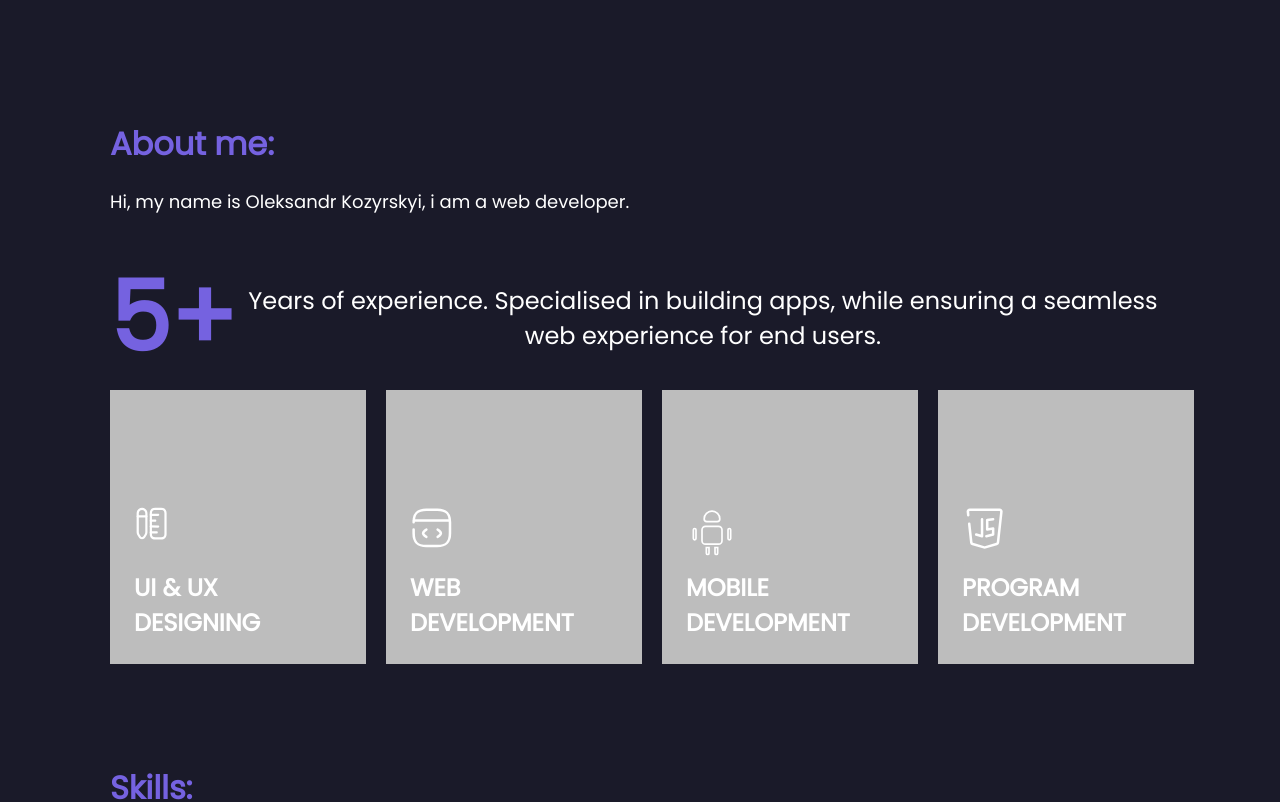
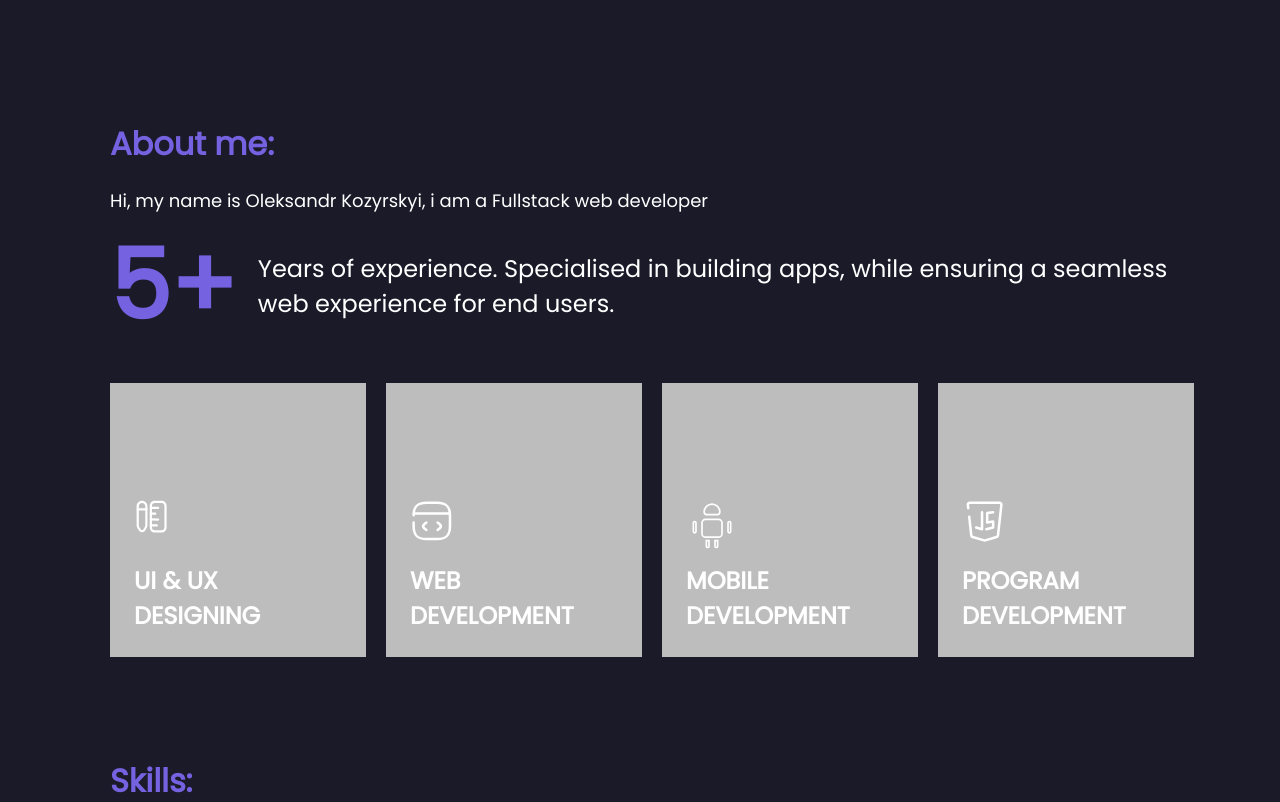
Before and after one commit to Kozirskiy/portfolio_web_developer, a React (Vite) app: page / in a window 1280 px wide. Shown: the part 760-1562 px from the top of the page. Built offline with nearby package versions, Linux system fonts and the light colour scheme.

Commit message:
stable version with paralax without prrloader

```diff
--- a/src/compponents/styles/GlobalStyles.tsx
+++ b/src/compponents/styles/GlobalStyles.tsx
@@ -14,6 +14,7 @@ export const GlobalStyles = createGlobalStyle`
 
     body {
         background-color: #1A1A29;
+        font-size: 18px;
         color: ${theme.colors.fontColor};
         font-family: "Poppins", serif;
         font-weight: 400;
@@ -76,6 +77,10 @@ export const GlobalStyles = createGlobalStyle`
     button:focus, button:active {
         outline: none;
     }
+     p {
+         line-height: 1.4;
+         font-size: 18px;
+     }
 
 
     // from site about
--- a/src/compponents/textComponent/TextComponent.tsx
+++ b/src/compponents/textComponent/TextComponent.tsx
@@ -1,12 +1,11 @@
 import styled from "styled-components";
 
 type TextComponentPropsType = {
-    fontSizeText?: string
+    fontSizeTextText?: string
     colorText?: string
     fontWeight?: string
     textComponentP?: string
     marginBottomTextComponent?: string
-
 }
 
 export const TextComponent = (props: TextComponentPropsType) => {
@@ -17,14 +16,10 @@ export const TextComponent = (props: TextComponentPropsType) => {
     );
 };
 
-// export const TextComponent = styled.p`
-//
-// `
-
 const StyledTextComponent = styled.p<TextComponentPropsType>`
-    font-size: ${props => props.fontSizeText || '18px'};
     color: ${props => props.colorText || '#ffffff'};
+    font-size: ${props => props.fontSizeTextText || undefined};
+    line-height: 1.4;
     font-weight: ${props => props.fontWeight || '400'};
-    margin-bottom: ${props => props.marginBottomTextComponent || '30px'};
-
+    margin-bottom: ${props => props.marginBottomTextComponent || undefined};
 `
--- a/src/compponents/titleTextForCard/TitleTextForCard.styled.tsx
+++ b/src/compponents/titleTextForCard/TitleTextForCard.styled.tsx
@@ -4,7 +4,7 @@ type TitleTextForCardStyledProsType = {
     marginBottom?: string
     marginTopTitle?: string
     fontSizeText?: string
-    fontWeihtText?: string
+    fontWeightText?: string
     colorText?: string
 }
 export const TitleTextForCardStyled = styled.h3<TitleTextForCardStyledProsType>`
@@ -12,7 +12,7 @@ export const TitleTextForCardStyled = styled.h3<TitleTextForCardStyledProsType>`
     margin-bottom: ${props => props.marginBottom};
     margin-top: ${props => props.marginTopTitle || '12px'};
     font-size: ${props => props.fontSizeText || '24px'};
-    font-weight: ${props => props.fontWeihtText || '600'};
+    font-weight: ${props => props.fontWeightText || '600'};
     color: ${props => props.colorText || '#fff'};
 
 `
--- a/src/layout/sections/aboutMe/AboutMe.tsx
+++ b/src/layout/sections/aboutMe/AboutMe.tsx
@@ -1,8 +1,6 @@
 import styled from "styled-components";
-// import {TitleSectionStyled} from "../../../compponents/title/TitleSection.tsx";
 import {TextComponent} from "../../../compponents/textComponent/TextComponent.tsx";
 import {FlexWrapper} from "../../../compponents/FlexWrapper.tsx";
-// import {Icon} from "../../../compponents/icon/Icon.tsx";
 import {ItemAbout} from "../../../compponents/itemAbout/ItemAbout.tsx";
 import {ContainerStyled} from "../../../compponents/container/Container.styled.tsx";
 import {TitleSection} from "../../../compponents/title/TitleSection.tsx";
@@ -13,13 +11,8 @@ export const AboutMe = () => {
             <AboutMeStyled>
                 <ContainerStyled>
                     <TitleSection textTitle={'About me:'}/>
-                    <TextComponent fontSizeText={'18px'}
-                                   textComponentP={'Hi, my name is Oleksandr Kozyrskyi, i am a web developer.'}/>
-
-                    <FlexWrapper align={'center'}>
-
-                        {/*<TextComponent fontSizeText={'96px'} fontWeight={'800'}*/}
-                        {/*               colorText={'#7562E0'}/>*/}
+                    <TextComponent textComponentP={'Hi, my name is Oleksandr Kozyrskyi, i am a Fullstack web developer'}/>
+                    <FlexWrapper align={'center'} marginBottomStyle={'25px'}>
 
                         <StyledSpan>5+</StyledSpan>
                         <StyledSpanP>Years of experience. Specialised in building apps, while ensuring a seamless web
@@ -49,16 +42,23 @@ export const AboutMe = () => {
 
 const StyledSpan = styled.span`
     font-size: 96px;
-    font-weight: 800;
+    font-weight: 600;
     color: #7562E0;
+    margin-right: 22px;
 `
+
 const StyledSpanP = styled.span`
     font-size: 24px;
     font-weight: 400;
     color: #fff;
     display: flex;
+    text-align: start;
     align-items: flex-start;
 `
 const AboutMeStyled = styled.section`
 
+    p {
+        font-size: 18px;
+    }
+
 `
--- a/src/layout/sections/main/Main.tsx
+++ b/src/layout/sections/main/Main.tsx
@@ -118,7 +118,6 @@ const StyledPhoto = styled.img`
     left: 50%;
     transform: translate(19%, -50%); /* Центрує зображення */
     height: auto;
-
 `
 const StyledPhotoBg = styled.img`
     display: block;
--- a/src/layout/sections/projects/Projects.tsx
+++ b/src/layout/sections/projects/Projects.tsx
@@ -19,6 +19,8 @@ export const Projects = () => {
                 <TitleSection textTitle={'Projects:'}/>
 
                 <TextComponent marginBottomTextComponent={'36px'}
+                               fontSizeTextText={'18px'}
+
                                textComponentP={'I have worked on many projects over the course of being a Web Developer, here are a few of my live, real-world projects'}/>
                 <FlexWrapper justify={'space-between'}>
 
@@ -47,5 +49,5 @@ export const Projects = () => {
 };
 
 export const StyledProjects = styled.section`
-    margin-bottom: 80px;
+
 `
```
